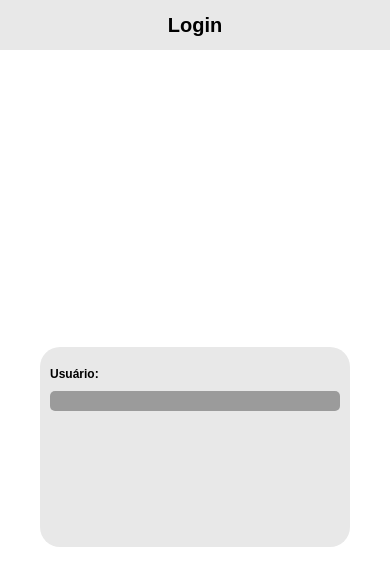
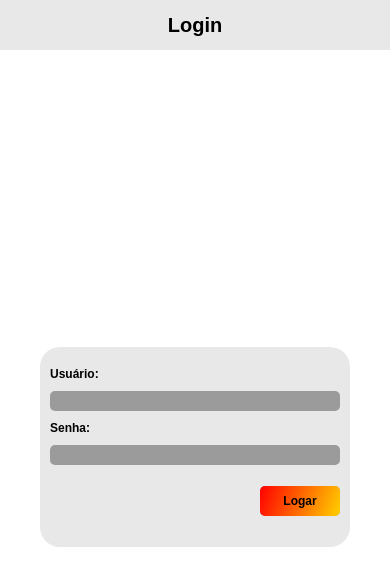
Before and after one commit to jgvlf/FirstExpoApp_2023, a React Native app: screen / in a window 390 px wide. Shown: the top 586 px of the page. Built offline with nearby package versions, Linux system fonts and the light colour scheme.

Commit message:
📈NEW FEAT: Make Button Component

```diff
--- a/components/UI/Form/Button.js
+++ b/components/UI/Form/Button.js
@@ -0,0 +1,54 @@
+import { LinearGradient } from 'expo-linear-gradient';
+import { StyleSheet, Text, View, Image, TouchableOpacity } from 'react-native';
+
+export function Button({children}){
+    return(
+        <View style={buttonStyles.main_space}>
+            <View style={buttonStyles.main}>
+                <LinearGradient
+                    colors={['#FF0000','#FFD000']}
+                    start={{x:0, y:0}}
+                    end={{x:1, y:1}}
+                    style={{borderRadius: 5}}
+                >
+                <TouchableOpacity style={buttonStyles.main_button}>
+                    <Text style={buttonStyles.text}>
+                        {children}
+                    </Text>
+                </TouchableOpacity>
+                </LinearGradient>
+            </View>
+        </View>
+    );
+};
+
+const buttonStyles = StyleSheet.create({
+    main_space:{
+        flex: "auto",
+        width: "100%",
+        alignItems: "flex-end",
+        justifyContent: "center",
+
+    },
+    main:{
+        width: 80,
+        height: 30,
+        display: "flex",
+        backgroundColor: "#9B9B9B",
+        borderRadius: 5,
+
+    },
+    main_button:{
+        borderRadius: 5,
+
+    },
+    text:{
+        height: 30,
+        display: "flex",
+        justifyContent: "center",
+        alignItems: "center",
+        fontFamily: 'Arial',
+        fontSize: 12,
+        fontWeight: '700',
+    },
+});
--- a/components/UI/Form/Form.js
+++ b/components/UI/Form/Form.js
@@ -1,14 +1,24 @@
 import { View, StyleSheet } from "react-native";
 import { TextField } from "./TextField";
 import { Field } from "./Field";
+import { Button } from "./Button";
 
 export function Form(){
     return(
         <View style={formStyle.main}>
-            <TextField>
-                Usuário:
-                <Field/>
-            </TextField>
+            <View style={formStyle.main_field}>
+                <TextField>
+                    Usuário:
+                    <Field/>
+                </TextField>
+                <TextField>
+                    Senha:
+                    <Field/>
+                </TextField>
+                <Button>
+                    Logar
+                </Button>
+            </View>
         </View>
     );
 }
@@ -21,4 +31,12 @@ const formStyle = StyleSheet.create({
         justifyContent: "center",
         paddingHorizontal: 40,
     },
+    main_field:{
+        width: "100%",
+        height: 200,
+        backgroundColor: "#E8E8E8",
+        borderRadius: 20,
+        padding: 10,
+
+    },
 });
--- a/components/UI/Form/TextField.js
+++ b/components/UI/Form/TextField.js
@@ -2,23 +2,13 @@ import { StyleSheet, Text, View, Image, TouchableOpacity } from 'react-native';
 
 export function TextField({children}){
     return(
-        <View style={textFieldStyles.main}>
             <Text style={textFieldStyles.text}>
                 {children}
             </Text>
-        </View>
     );
 }
 
 const textFieldStyles = StyleSheet.create({
-    main:{
-        width: "100%",
-        height: 200,
-        backgroundColor: "#E8E8E8",
-        borderRadius: 20,
-        padding: 10,
-
-    },
     text:{
         marginTop: 10,
         fontFamily: 'Arial',
--- a/package.json
+++ b/package.json
@@ -11,6 +11,7 @@
   "dependencies": {
     "@expo/webpack-config": "^0.17.2",
     "expo": "~47.0.12",
+    "expo-linear-gradient": "^12.0.1",
     "expo-status-bar": "~1.4.2",
     "react": "18.1.0",
     "react-dom": "18.1.0",
```
Also changed, not shown: 1 other file (tests, documents, lock files or other folders).
